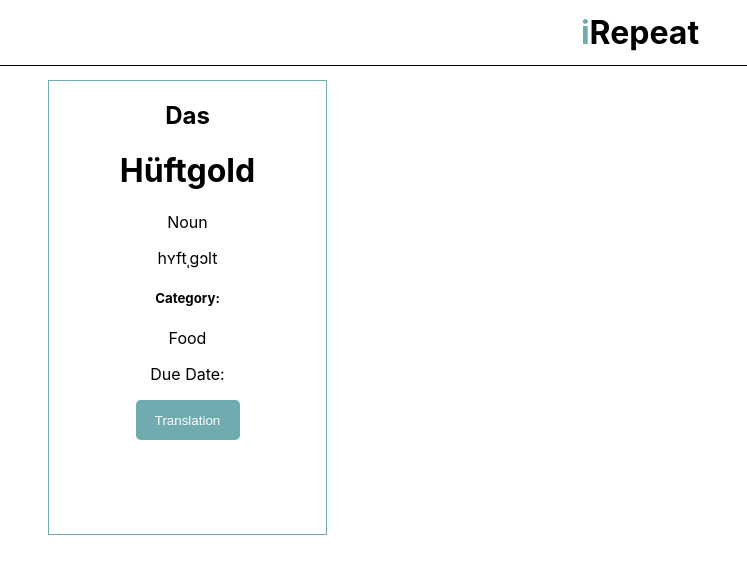
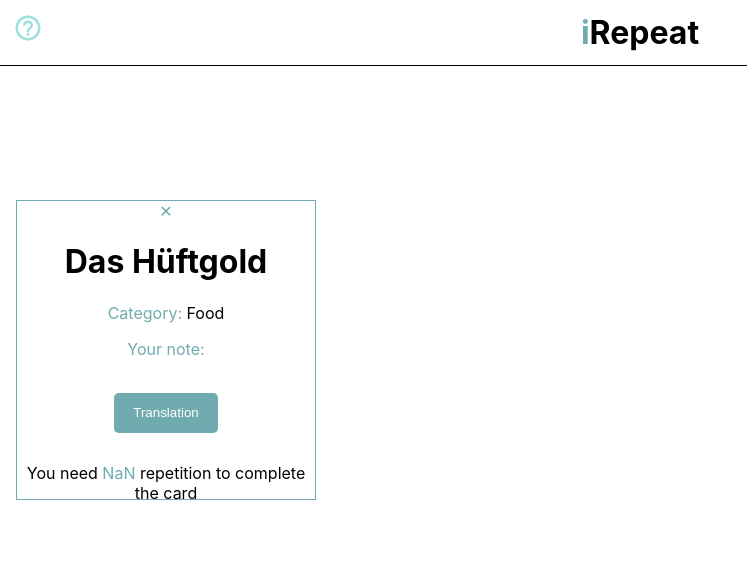
Before and after one commit to JannisHeyer/irepeat-app, a Next.js app: page / in a window 1280 px wide. Shown: the top 574 px of the page, without its empty margins (0-747 px from the left). Built offline with nearby package versions, Linux system fonts and the light colour scheme.

Commit message:
implement spaced repetition with updated sorting logic

```diff
--- a/components/Card.jsx
+++ b/components/Card.jsx
@@ -3,17 +3,16 @@
 import { useState } from "react";
 
 export const Card = ({
-  article,
   word,
-  wordType,
-  ipa,
   category,
   translation,
   style,
   onDirectionLock,
   animate,
   onDragEnd,
-  dueDate,
+  grade,
+  note,
+  note2,
 }) => {
   const variants = {
     front: { rotateY: 0 },
@@ -21,6 +20,7 @@
   };
 
   const [isFlipped, setIsFlipped] = useState(false);
+
   return (
     <>
       <StyledSwiper
@@ -42,25 +42,31 @@
         >
           {!isFlipped ? (
             <StyledCardContainer>
-              <h2>{article}</h2>
+              <span>&#10005;</span>
               <h1>{word}</h1>
-              <p>{wordType}</p>
-              <p>{ipa}</p>
-              <h5>Category:</h5>
-              <p>{category}</p>
-              <p>Due Date:</p>
-              <p>{dueDate}</p>
+              <p>
+                <span>Category:</span> {category}
+              </p>
+              <p>
+                <span>Your note:</span>
+                {note}
+              </p>
               <StyledButton
+                className="frontButton"
                 onClick={() => setIsFlipped((isFlipped) => !isFlipped)}
               >
                 Translation
               </StyledButton>
+              <p>
+                You need <span>{6 - grade}</span> repetition to complete the
+                card
+              </p>
             </StyledCardContainer>
           ) : (
             <StyledCardContainer className="cardBack">
               <h2>Translation:</h2>
               <h3>{translation}</h3>
-
+              <p>Your Note: {note2}</p>
               <StyledButton
                 onClick={() => setIsFlipped((isFlipped) => !isFlipped)}
               >
@@ -81,8 +87,8 @@
 
 const StyledSwiper = styled(motion.div)`
   position: absolute;
-  left: 0px;
-  top: 0px;
+  left: -2.5%;
+  top: 15%;
   width: var(--card-width);
   height: var(--card-height);
   margin: var(--card-margin);
@@ -102,12 +108,14 @@
   height: 100%;
   position: absolute;
   top: 0;
+
   text-align: center;
   transform-style: preserve-3d;
   background-color: var(--card-bgColor);
   border: var(--card-border);
 
   & li {
+    color: black;
     float: left;
   }
 
@@ -117,8 +125,15 @@
       margin-bottom: 3rem;
     }
     & h3 {
-      margin-bottom: 11.97rem;
+      margin-bottom: 0;
     }
+  }
+  & .frontButton {
+    position: relative;
+    top: 6%;
+  }
+  & span {
+    color: var(--main-color);
   }
 `;
 
@@ -131,22 +146,3 @@
   width: var(--button-width);
   border-radius: var(--button-border-radius);
 `;
-const StyledPopup = styled.div`
-  position: relative;
-  text-align: center;
-  height: 70vw;
-  width: 70vw;
-  position: relative;
-  background-color: white;
-  border: var(--card-border);
-  margin-bottom: 10rem;
-  & button {
-    color: white;
-    margin-top: 1rem;
-    border: none;
-    background-color: var(--main-color);
-    height: var(--button-height);
-    width: var(--button-width);
-    border-radius: var(--button-border-radius);
-  }
-`;
--- a/components/Header.jsx
+++ b/components/Header.jsx
@@ -1,7 +1,15 @@
 import styled from "styled-components";
+import InfoButton from "./InfoButton";
 
 export const Header = ({ pageTitle, isMainTitle }) => {
-  return <StyledHeader isMainTitle={isMainTitle}>{pageTitle}</StyledHeader>;
+  return (
+    <>
+      <StyledHeader isMainTitle={isMainTitle}>
+        <InfoButton />
+        {pageTitle}
+      </StyledHeader>
+    </>
+  );
 };
 
 ///STYLES///
--- /dev/null
+++ b/components/InfoButton.jsx
@@ -0,0 +1,69 @@
+import Popup from "reactjs-popup";
+import styled from "styled-components";
+import { useState } from "react";
+import Image from "next/image";
+
+export const InfoButton = () => {
+  const [open, setOpen] = useState(false);
+  const closeModal = () => setOpen(false);
+  const openModal = () => setOpen(true);
+  return (
+    <>
+      <StyledWrapper>
+        <StyledIcon>
+          <Image
+            onClick={openModal}
+            src="/icons/infoIcon.svg"
+            alt="Icon that provides infos on click"
+            width={30}
+            height={30}
+          />
+        </StyledIcon>
+        <Popup open={open} closeOnDocumentClick onClose={closeModal}>
+          <StyledPopup>
+            <h3>Instructions:</h3>
+            <p>
+              Swipe right if got the card right but want to keep practicing it.
+              Swipe left if you got the card wrong. Based on your performance
+              cards will appear more often or less frequently in your stack. Get
+              a card right multiple times in a row and it will be removed from
+              the stack automatically. You can always remove cards from your
+              stack manually, add new ones or put inactive cards back in your
+              stack.
+            </p>
+            <button onClick={closeModal}>Got it!</button>
+          </StyledPopup>
+        </Popup>
+      </StyledWrapper>
+    </>
+  );
+};
+export default InfoButton;
+
+const StyledPopup = styled.div`
+  top: 10vw;
+  position: relative;
+  text-align: center;
+  height: 95vw;
+  width: 95vw;
+  position: relative;
+  background-color: white;
+  border: var(--card-border);
+  margin-bottom: 10rem;
+  & button {
+    color: white;
+    margin-top: 1rem;
+    border: none;
+    background-color: var(--main-color);
+    height: var(--button-height);
+    width: var(--button-width);
+    border-radius: var(--button-border-radius);
+  }
+`;
+const StyledIcon = styled.div`
+  display: flex;
+`;
+const StyledWrapper = styled.div`
+  position: fixed;
+  z-index: 2;
+`;
--- a/data/vocabularyList.js
+++ b/data/vocabularyList.js
@@ -1,85 +1,78 @@
-import dayjs from 'dayjs';
+import dayjs from "dayjs";
 
 export const vocabularyList = [
   {
-    word: 'Currywurst',
-    article: 'Die',
-    wordType: 'Noun',
-    ipa: 'ˈkœʁiˌvʊʁst',
-    category: 'food',
-    translation: 'Curry sausage',
+    word: "Die Currywurst",
+    category: "food",
+    translation: "Curry sausage",
+    note: "Lorem ipsum dolor sit amet.",
+    note2: "Lorem ipsum dolor sit amet.",
     active: true,
     interval: 0,
     repetition: 0,
     efactor: 2.5,
   },
   {
-    word: 'Apfel',
-    article: 'Der',
-    wordType: 'Noun',
-    ipa: 'ˈapfəl',
-    category: 'food',
-    translation: 'Apple',
+    word: "Der Apfel",
+    note: "Lorem ipsum dolor sit amet.",
+    note2: "Lorem ipsum dolor sit amet.",
+    category: "food",
+    translation: "Apple",
     active: true,
     interval: 0,
     repetition: 0,
     efactor: 2.5,
   },
   {
-    word: 'Brot',
-    article: 'Das',
-    wordType: 'Noun',
-    ipa: 'ˈbʁoːt',
-    category: 'food',
-    translation: 'Bread',
+    word: "Brot",
+    note: "Lorem ipsum dolor sit amet.",
+    note2: "Lorem ipsum dolor sit amet.",
+    category: "food",
+    translation: "Bread",
     active: true,
     interval: 0,
     repetition: 0,
     efactor: 2.5,
   },
   {
-    word: 'Teller',
-    article: 'Der',
-    wordType: 'Noun',
-    ipa: 'ˈtɛlər',
-    category: 'food',
-    translation: 'Plate',
+    word: "Der Teller",
+    note: "Lorem ipsum dolor sit amet.",
+    note2: "Lorem ipsum dolor sit amet.",
+    category: "food",
+    translation: "Plate",
     active: true,
     interval: 0,
     repetition: 0,
     efactor: 2.5,
   },
   {
-    word: 'Essen',
-    article: 'Das',
-    wordType: 'Noun',
-    ipa: 'ˈɛsən',
-    category: 'food',
-    translation: 'Food',
+    word: "Das Essen",
+    note: "Lorem ipsum dolor sit amet.",
+    note2: "Lorem ipsum dolor sit amet.",
+    category: "food",
+    translation: "Food",
     active: true,
     interval: 0,
     repetition: 0,
     efactor: 2.5,
   },
   {
-    word: 'Küchenutensil',
-    article: 'Das',
-    wordType: 'Noun',
-    ipa: 'ˈkʏçn̩ʔutɛnˌziːl',
-    category: 'food',
-    translation: 'kitchen utensil',
+    word: "Das Küchenutensil",
+    note: "Lorem ipsum dolor sit amet.",
+    note2: "Lorem ipsum dolor sit amet.",
+    category: "food",
+    translation: "kitchen utensil",
     active: true,
     interval: 0,
     repetition: 0,
     efactor: 2.5,
   },
   {
-    word: 'Wunderbar',
-    article: ' ',
-    wordType: 'Adjective',
-    ipa: 'ˈvʊndɐˌbaːɐ̯',
-    category: 'Adjective',
-    translation: 'Marvelous',
+    word: "Wunderbar",
+    note: "Lorem ipsum dolor sit amet.",
+    note2: "Lorem ipsum dolor sit amet.",
+    category: "Adjective",
+    translation: "Marvelous",
     active: true,
     interval: 0,
     repetition: 0,
@@ -87,12 +80,11 @@
   },
 
   {
-    word: 'Ängstlich',
-    article: ' ',
-    wordType: 'Adjective',
-    ipa: 'ˈɛŋstlɪç',
-    category: 'Adjective',
-    translation: 'Scared',
+    word: "Ängstlich",
+    note: "Lorem ipsum dolor sit amet.",
+    note2: "Lorem ipsum dolor sit amet.",
+    category: "Adjective",
+    translation: "Scared",
     active: true,
     interval: 0,
     repetition: 0,
@@ -100,12 +92,11 @@
   },
 
   {
-    word: 'Chronisch',
-    article: ' ',
-    wordType: 'Adjective',
-    ipa: 'ˈkʁoːnɪʃ',
-    category: 'Adjective',
-    translation: 'Chronicly',
+    word: "Chronisch",
+    note: "Lorem ipsum dolor sit amet.",
+    note2: "Lorem ipsum dolor sit amet.",
+    category: "Adjective",
+    translation: "Chronicly",
     active: true,
     interval: 0,
     repetition: 0,
@@ -113,120 +104,110 @@
   },
 
   {
-    word: 'Ausgefuchst',
-    article: ' ',
-    wordType: 'Adjective',
-    ipa: 'ˈaʊ̯sɡəˌfʊkst',
-    category: 'Adjective',
-    translation: 'Clever',
+    word: "Ausgefuchst",
+    note: "Lorem ipsum dolor sit amet.",
+    note2: "Lorem ipsum dolor sit amet.",
+    category: "Adjective",
+    translation: "Clever",
     active: true,
     interval: 0,
     repetition: 0,
     efactor: 2.5,
   },
   {
-    word: 'Bus',
-    article: 'Der',
-    wordType: 'Noun',
-    ipa: 'bʊs',
-    category: 'Transportation',
-    translation: 'Bus',
+    word: "Der Bus",
+    note: "Lorem ipsum dolor sit amet.",
+    note2: "Lorem ipsum dolor sit amet.",
+    category: "Transportation",
+    translation: "Bus",
     active: true,
     interval: 0,
     repetition: 0,
     efactor: 2.5,
   },
   {
-    word: 'Bushaltestelle',
-    article: 'Die',
-    wordType: 'Noun',
-    ipa: 'ˈbʊshaltəˌʃtɛlə',
-    category: 'Transportation',
-    translation: 'Bus stop',
+    word: " Die Bushaltestelle",
+    note: "Lorem ipsum dolor sit amet.",
+    note2: "Lorem ipsum dolor sit amet.",
+    category: "Transportation",
+    translation: "Bus stop",
     active: true,
     interval: 0,
     repetition: 0,
     efactor: 2.5,
   },
   {
-    word: 'fliegen',
-    article: ' ',
-    wordType: 'Verb',
-    ipa: 'ˈfliːɡn̩',
-    category: 'Transportation',
-    translation: 'Flying',
+    word: "fliegen",
+    note: "Lorem ipsum dolor sit amet.",
+    note2: "Lorem ipsum dolor sit amet.",
+    category: "Transportation",
+    translation: "Flying",
     active: true,
     interval: 0,
     repetition: 0,
     efactor: 2.5,
   },
   {
-    word: 'bogenschießen',
-    article: ' ',
-    wordType: 'Substantiv',
-    ipa: 'ˈboːɡn̩ˌʃiːsn̩',
-    category: 'Sport',
-    translation: 'Archery',
+    word: "bogenschießen",
+    note: "Lorem ipsum dolor sit amet.",
+    note2: "Lorem ipsum dolor sit amet.",
+    category: "Sport",
+    translation: "Archery",
     active: true,
     interval: 0,
     repetition: 0,
     efactor: 2.5,
   },
   {
-    word: 'programmieren',
-    article: ' ',
-    wordType: 'Verb',
-    ipa: 'pʁoɡʁaˈmiːʁən',
-    category: 'Beruf',
-    translation: 'To Program',
+    word: "programmieren",
+    note: "Lorem ipsum dolor sit amet.",
+    note2: "Lorem ipsum dolor sit amet.",
+    category: "Beruf",
+    translation: "To Program",
     active: true,
     interval: 0,
     repetition: 0,
     efactor: 2.5,
   },
   {
-    word: 'Henne',
-    article: 'Die',
-    wordType: 'Noun',
-    ipa: '-ɛnə',
-    category: 'Tier',
-    translation: 'Hen',
+    word: "Die Henne",
+    note: "Lorem ipsum dolor sit amet.",
+    note2: "Lorem ipsum dolor sit amet.",
+    category: "Tier",
+    translation: "Hen",
     active: true,
     interval: 0,
     repetition: 0,
     efactor: 2.5,
   },
   {
-    word: 'merkwürdig',
-    article: ' ',
-    wordType: 'Adjektiv',
-    ipa: 'ˈmɛʁkˌvʏʁdɪç',
-    category: 'Adjektive',
-    translation: 'Remarkable or Weird',
+    word: "merkwürdig",
+    note: "Lorem ipsum dolor sit amet.",
+    note2: "Lorem ipsum dolor sit amet.",
+    category: "Adjektive",
+    translation: "Remarkable or Weird",
     active: true,
     interval: 0,
     repetition: 0,
     efactor: 2.5,
   },
   {
-    word: 'Kartoffel',
-    article: 'Die',
-    wordType: 'Noun',
-    ipa: 'kɑˈtɔfəl',
-    category: 'Food',
-    translation: 'Potato',
+    word: "Die Kartoffel",
+    note: "Lorem ipsum dolor sit amet.",
+    note2: "Lorem ipsum dolor sit amet.",
+    category: "Food",
+    translation: "Potato",
     active: true,
     interval: 0,
     repetition: 0,
     efactor: 2.5,
   },
   {
-    word: 'Hüftgold',
-    article: 'Das',
-    wordType: 'Noun',
-    ipa: 'hʏftˌɡɔlt',
-    category: 'Food',
-    translation: 'Love handles',
+    word: "Das Hüftgold",
+    note: "Lorem ipsum dolor sit amet.",
+    note2: "Lorem ipsum dolor sit amet.",
+    category: "Food",
+    translation: "Love handles",
     active: true,
     interval: 0,
     repetition: 0,
--- a/styles/globalStyles.jsx
+++ b/styles/globalStyles.jsx
@@ -11,8 +11,10 @@
 --button-width: 6.5rem;
 
 // Card-Styling //
---card-height: 455.13px;
---card-width: 279px;
+/*--card-height: 455.13px;
+--card-width: 279px;*/
+--card-height: 300px;
+--card-width: 300px;
 --card-margin: 5rem 3rem 0rem 3rem;
 --card-border: 1px solid #70abaf;
 --card-bgColor: white;
```
Also changed, not shown: components/ActiveLink.jsx (added, +23 -0 lines), components/BrowseByCategory.jsx (+2 -6 lines), components/CardStack.jsx (+18 -23 lines), components/Navbar.jsx (+21 -12 lines), pages/categories.jsx (+3 -10 lines), pages/createCard.jsx (+10 -0 lines), public/Icons/infoIcon.svg (added).
